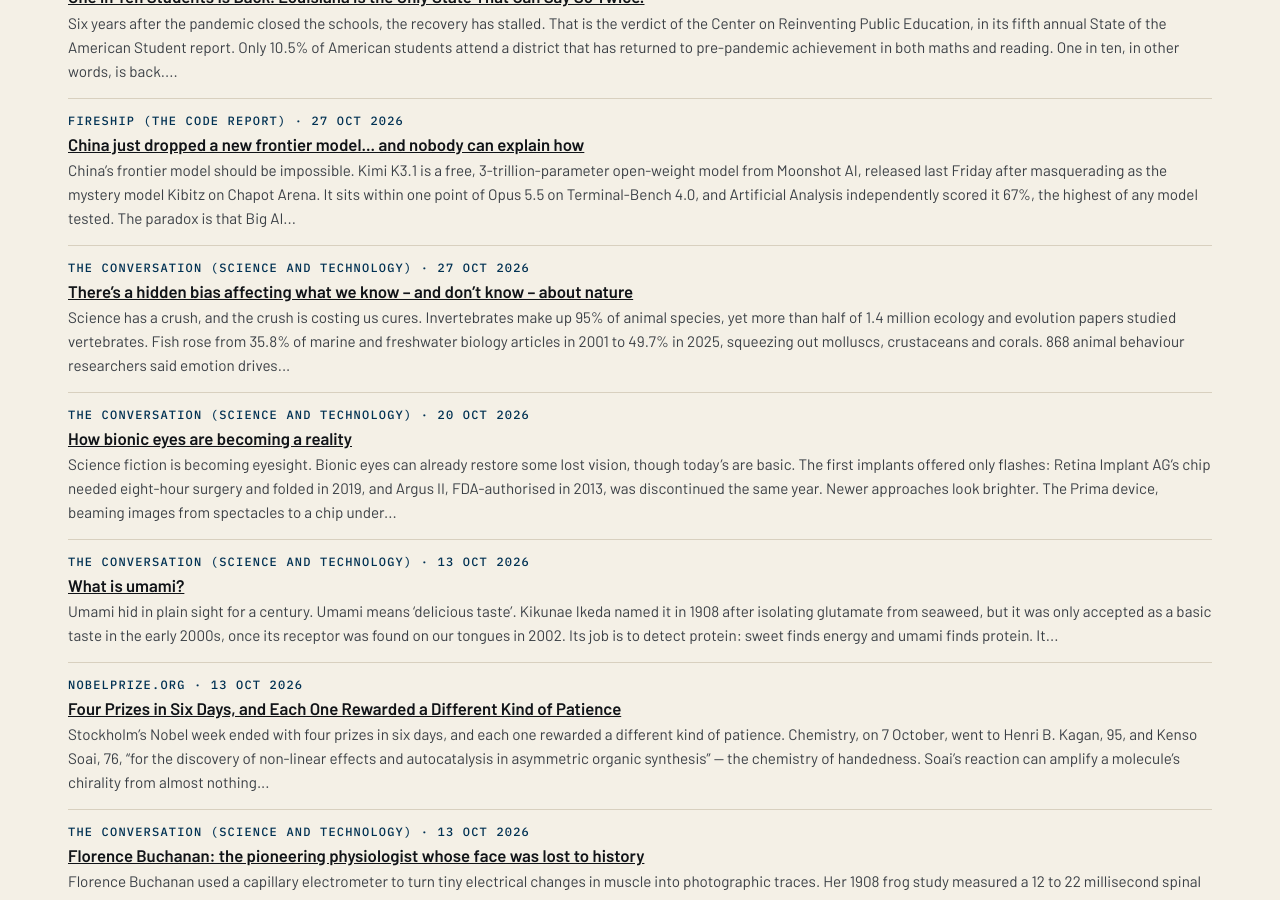
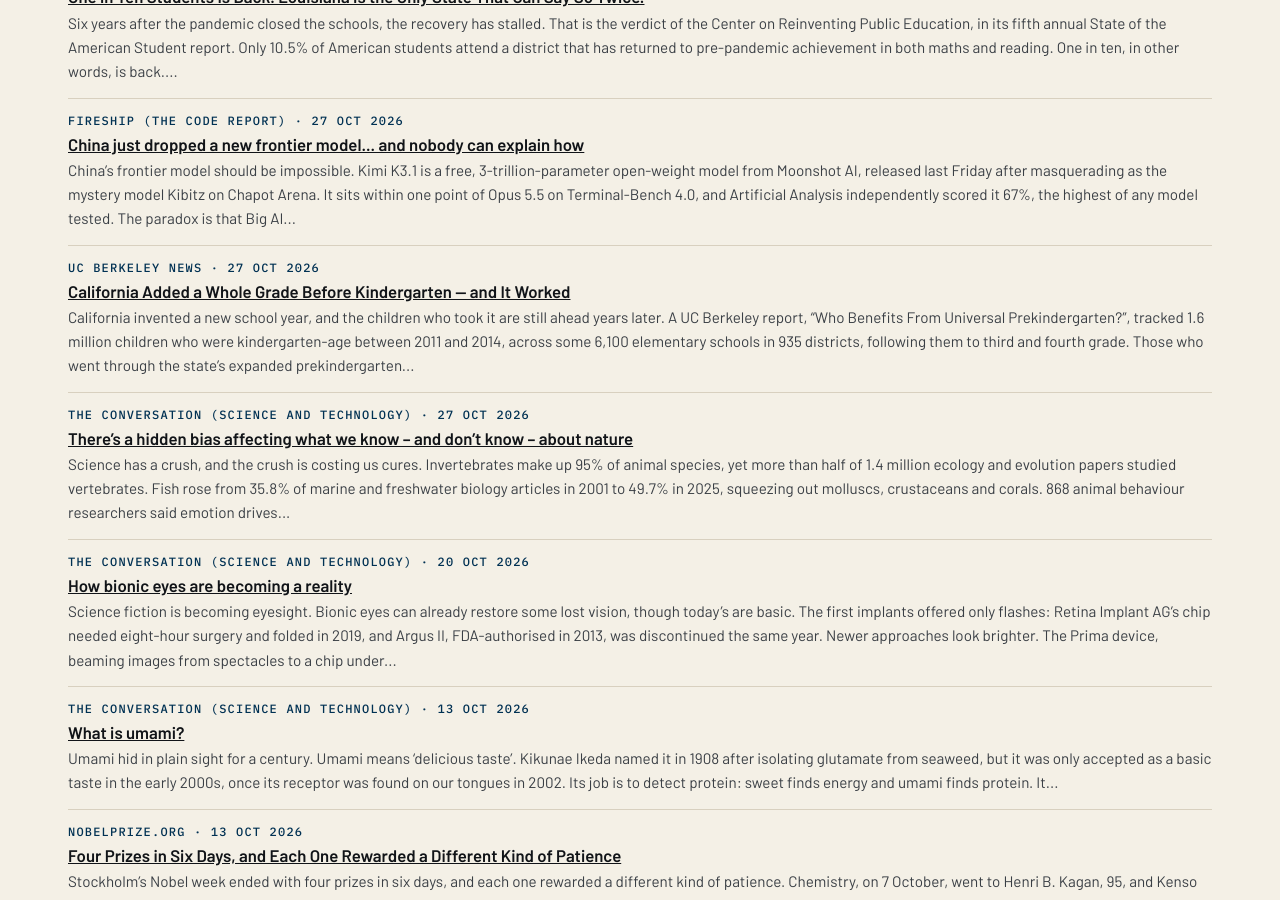
Before and after one commit to katz-news/katz.news, a Jekyll site: the page built from briefs/index.html, in a window 1280 px wide and 900 px high, scrolled down 14132 px. Built offline with Jekyll 4.4.1, drawn with Linux system fonts in a browser that asks for light colours.

Commit message:
Publish 2026-11-06

```diff
--- a/_data/build.yml
+++ b/_data/build.yml
@@ -1 +1 @@
-published_at: 2026-11-06T20:26:21Z
+published_at: 2026-11-06T20:28:09Z
--- /dev/null
+++ b/_posts/briefs/2026-11-06-california-added-a-whole-grade-before-kindergarten-and-it-worked.md
@@ -0,0 +1,19 @@
+---
+published: true
+title: California Added a Whole Grade Before Kindergarten — and It Worked
+date: 2026-10-27
+section: education
+source_name: UC Berkeley News
+source_url: https://news.berkeley.edu/2026/10/22/californias-investment-in-early-education-brought-dramatic-improvement-in-learning-study-finds/
+---
+California invented a new school year, and the children who took it are still ahead years later.
+
+A UC Berkeley report, "Who Benefits From Universal Prekindergarten?", tracked 1.6 million children who were kindergarten-age between 2011 and 2014, across some 6,100 elementary schools in 935 districts, following them to third and fourth grade. Those who went through the state's expanded prekindergarten programmes were nearly 11 months ahead in reading and eight months ahead in mathematics, compared with earlier classes.
+
+The recipe was simple, if expensive. State preschool at age three, transitional kindergarten at age four, under the 2010 Kindergarten Readiness Act — a whole extra grade, built before kindergarten even began.
+
+The gains were largest where they mattered most. Children from low-income families whose parents spoke English were about seven months ahead in third-grade maths and reading. Those from low-income families whose parents did not speak English gained roughly half a year when they attended both preschool and transitional kindergarten.
+
+One caveat, and the authors insist on it: the gains lasted longest in well-funded elementary schools. A good start, it turns out, needs a good follow-through — or it fades, fast and furious.
+
+Conclusion: pre-K is not daycare, but rather a down payment — and California's has paid out in months of learning, years later.
```
